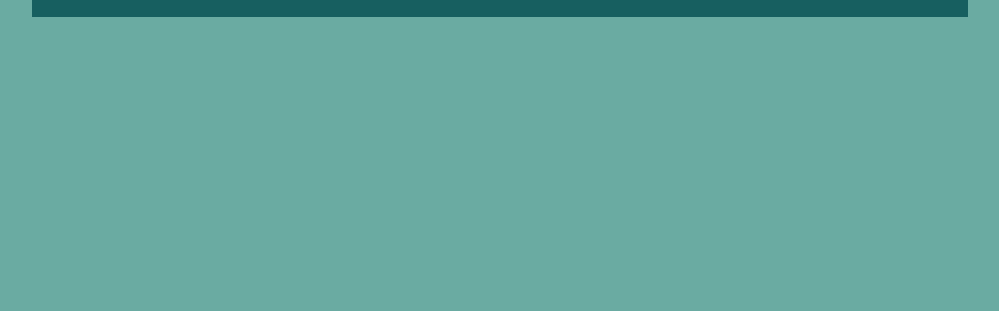
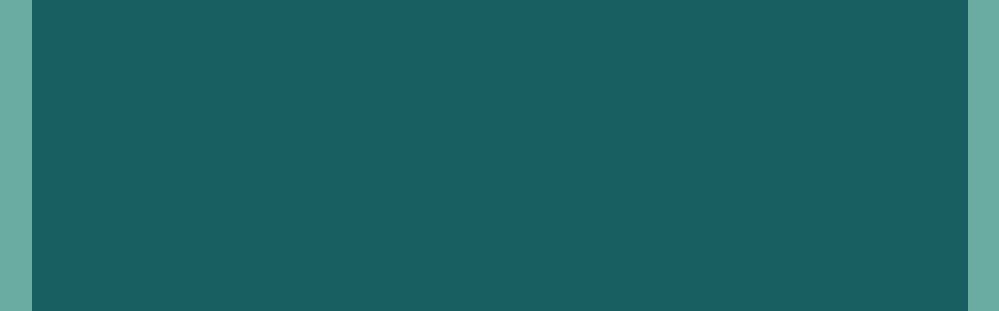
Before and after one commit to Steve18292/Steve18292.github.io, a plain HTML site: page index.html in a window 1280 px wide. Shown: the part 529-840 px from the top of the page, without its empty margins (140-1139 px from the left). Before the commit the page ends 800 px from the top, so only its background shows below. Drawn offline with nearby package versions, Linux system fonts and the light colour scheme.

Commit message:
Made height of doc 100%
Set a 100% height so that the two tone and clear lines are consistent on
all pages

```diff
--- a/global.css
+++ b/global.css
@@ -1,4 +1,7 @@
 @charset "utf-8";
+html, body {
+	height: 100%;
+}
 body {
 	font-family: 'Open Sans', sans-serif;
 	background-color: #6AABA2;
```
